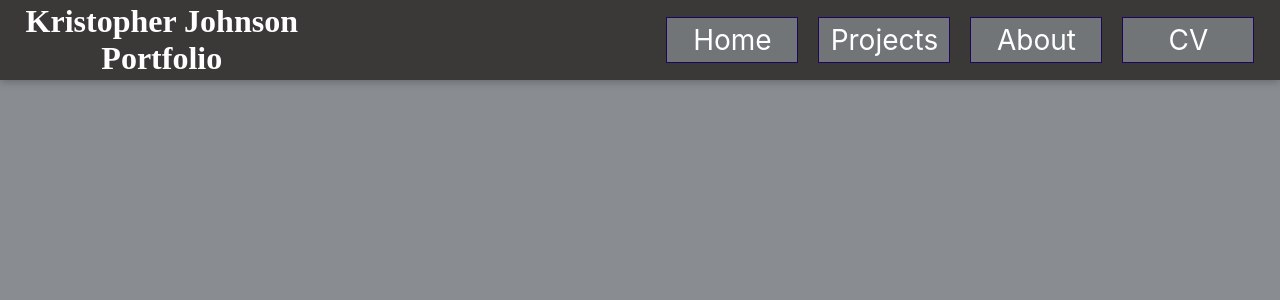
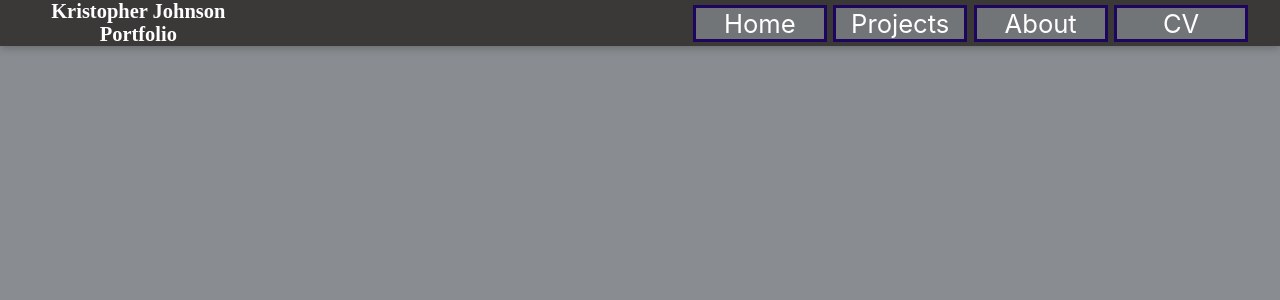
Before and after one commit to Kristopher-Johnson/kristopher-johnson-portfolio, a React (Create React App) app: page /about in a window 1280 px wide. Shown: the top 300 px of the page. Built offline with nearby package versions, Linux system fonts and the light colour scheme.

Commit message:
Adjusted Header formatting and added functionalilty to the filter list

```diff
--- /dev/null
+++ b/src/components/Function/Sort.js
@@ -0,0 +1,28 @@
+import React from "react";
+import ProjectElement from "../Layout/Pages/ProjectPage/ProjectElement";
+
+// Compare function needed by the Sort component
+const filter = (list, by) => {
+  // you can access the relevant property like this a.props[by]
+  // depending whether you are sorting by tilte or year, you can write a compare function here,
+  let projectList = [];
+  let i = 0;
+  while (i < list.length) {
+    if (list[i].props.language.includes(by)) {
+      projectList.push(list[i]);
+    }
+    i++;
+  }
+
+  return projectList;
+};
+
+const Sort = (props) => {
+  //   return props.children;
+  if (props.by === "All") {
+    return props.children;
+  }
+  return filter(props.children, props.by);
+};
+
+export default Sort;
--- a/src/components/Layout/Header.js
+++ b/src/components/Layout/Header.js
@@ -21,11 +21,9 @@ const Header = (props) => {
             <Link to="about">
               <li>About</li>
             </Link>
-            <li>
-              <a href="/text.txt" download>
-                CV
-              </a>
-            </li>
+            <a href="/text.txt" download>
+              <li>CV</li>
+            </a>
           </ul>
         </nav>
       </header>
--- a/src/components/Layout/Header.module.css
+++ b/src/components/Layout/Header.module.css
@@ -7,9 +7,9 @@
   top: 0;
   left: 0;
   width: 100vw;
-  height: 10vh;
+  height: auto;
   background-color: #3b3838;
-  padding: 0 2%;
+  padding: 0 4%;
   box-shadow: 0 2px 8px rgba(0, 0, 0, 0.25);
   display: flex;
   justify-content: space-between;
@@ -19,33 +19,33 @@
 }
 
 .title {
-  /* position: fixed; */
   color: white;
   font-family: "Lucida Handwriting";
   display: block;
   text-align: center;
-  /* font-size: 1vw; */
+  font-size: 0.8vw;
 }
 
 .nav {
   display: flex;
-  gap: 20px;
+  gap: 2%;
   align-items: flex-end;
-  max-width: 60vw;
-  max-height: 8vh;
+  max-width: 60%;
+
+  /* max-height: 80%; */
 }
 
 .nav li {
   list-style-type: none;
   background-color: #727577;
   border-style: solid;
-  border-width: 1px;
   border-color: #1e065e;
   color: #ffffff;
-  padding: 5px;
-  width: 120px;
+  /* width: 80%; */
   text-align: center;
-  font-size: 28px;
+  font-size: 2vw;
+  min-width: 10vw;
+  min-height: 3vh;
 }
 
 .nav li,
--- a/src/components/Layout/Pages/ProjectPage/ProjectList.js
+++ b/src/components/Layout/Pages/ProjectPage/ProjectList.js
@@ -1,39 +1,42 @@
 import ProjectElement from "./ProjectElement";
 import classes from "./ProjectList.module.css";
+import Sort from "../../../Function/Sort";
 
 const DUMMY_PROJECTS = [
   {
     id: "p1",
     name: "Student Mark Calculator",
     description: "Student Mark Calculator",
-    language: "Java",
+    language: ["Java"],
     image: "",
   },
   {
     id: "p2",
     name: "Hotel Managment System",
     description: "Hotel Managment System",
-    language: "Java",
+    language: ["Java"],
     image: "",
   },
   {
     id: "p3",
     name: "Student Support Application",
     description: "Student Support Application",
-    language: "Java, Junit",
+    language: ["Java", "Junit"],
     image: "",
   },
   {
     id: "p4",
     name: "Website about HTML + CSS",
     description: "Website about HTML + CSS",
-    language: "HTML, CSS, JavaScript",
+    language: ["HTML", "CSS", "JavaScript"],
     image: "",
   },
 ];
 
 const ProjectList = (props) => {
-  const projectList = DUMMY_PROJECTS.map((project) => (
+  const projectList = (
+    <Sort by={props.filter}>
+      {DUMMY_PROJECTS.map((project) => (
         <ProjectElement
           key={project.id}
           id={project.id}
@@ -42,7 +45,9 @@ const ProjectList = (props) => {
           language={project.language}
           image={project.image}
         />
-  ));
+      ))}
+    </Sort>
+  );
 
   return (
     <section className={classes.list}>
--- a/src/components/Layout/Pages/ProjectPage/ProjectListDescription.js
+++ b/src/components/Layout/Pages/ProjectPage/ProjectListDescription.js
@@ -1,15 +1,18 @@
 import classes from "./ProjectListDescription.module.css";
+import { useState } from "react";
 
 const ProjectListDescription = (props) => {
   return (
     <div className={classes.section}>
       <div className={classes.inputs}>
         <input type="text" id="Search" defaultValue="Search" name="Search" />
-        <select>
+        <select onChange={(event) => props.onSort(event.target.value)}>
           <option>All</option>
           <option>Java</option>
           <option>React</option>
-          <option>HTML + CSS + JavaScript</option>
+          <option>HTML</option>
+          <option>CSS</option>
+          <option>JavaScript</option>
           <option>C</option>
         </select>
       </div>
--- a/src/components/Layout/Pages/ProjectPage/Projects.js
+++ b/src/components/Layout/Pages/ProjectPage/Projects.js
@@ -1,12 +1,21 @@
 import ProjectList from "./ProjectList";
 import ProjectListDescription from "./ProjectListDescription";
 import classes from "./Projects.module.css";
+import Sort from "../../../Function/Sort";
+import { useState } from "react";
 
 const Projects = (props) => {
+  const [listFilter, setListFilter] = useState("All");
+
+  const sortList = (language) => {
+    setListFilter(language);
+  };
+
   return (
     <div className={classes.projects}>
-      <ProjectListDescription />
-      <ProjectList />
+      <ProjectListDescription onSort={sortList} />
+
+      <ProjectList filter={listFilter} />
     </div>
   );
 };
```
Lines whose indentation alone changed are shown as unchanged.
